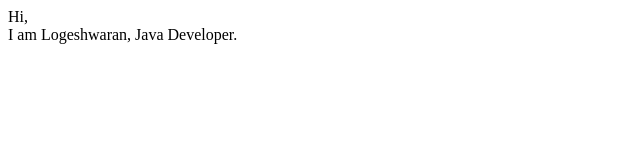
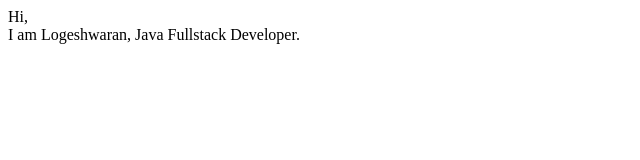
Before and after one commit to Logesh510/Frontend-projects, a plain HTML site: page index.html in a window 1280 px wide. Shown: the full height of the page, 0-640 px from the left. Drawn offline with Linux system fonts and the light colour scheme.

Commit message:
second commit

```diff
--- a/index.html
+++ b/index.html
@@ -7,6 +7,6 @@
 </head>
 <body>
     Hi, <br>
-    I am Logeshwaran, Java Developer.
+    I am Logeshwaran, Java Fullstack Developer.
 </body>
 </html>
```
